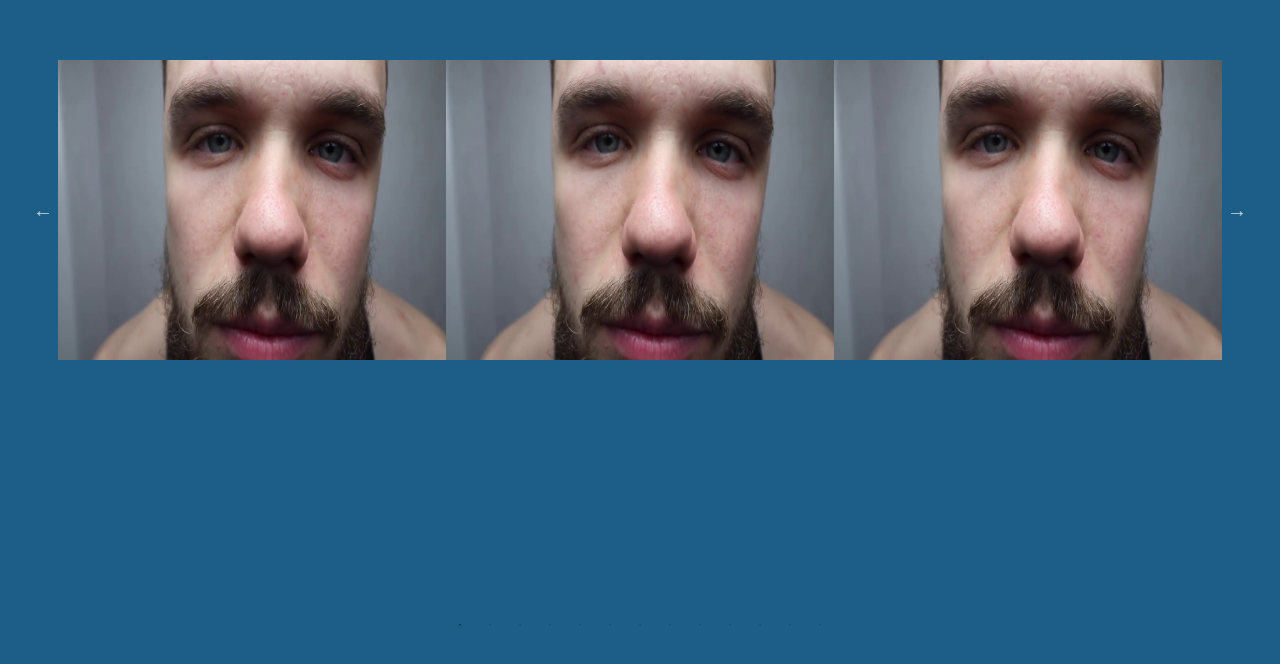
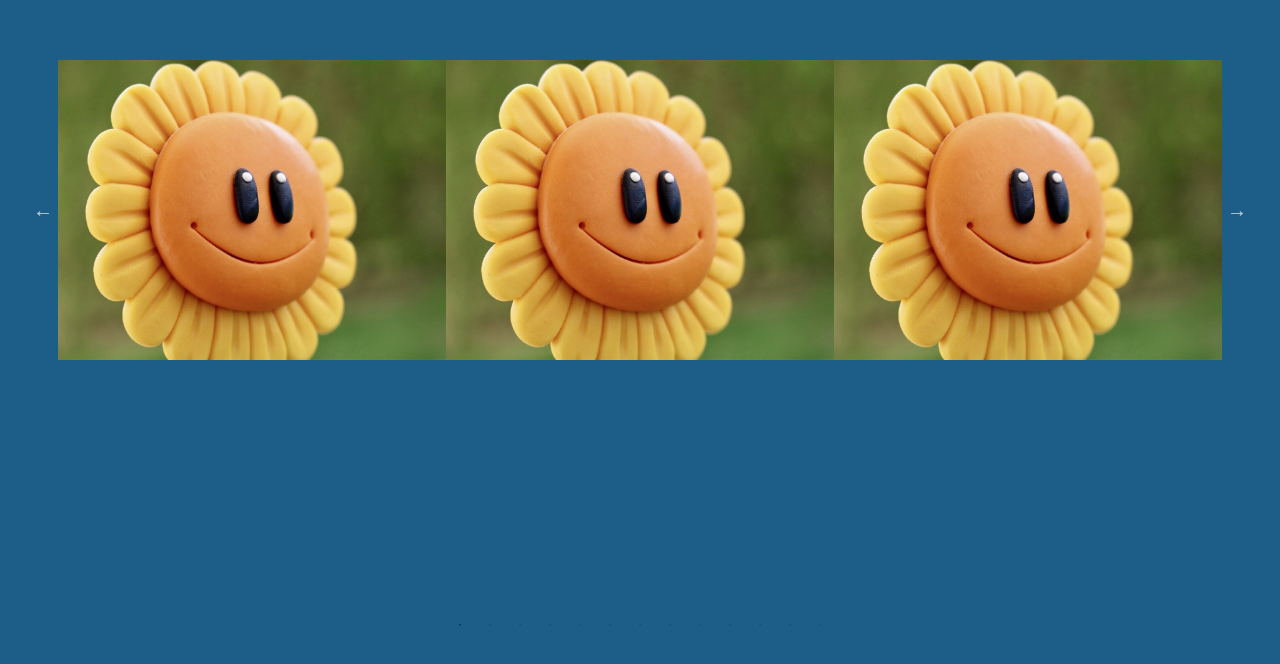
Before and after one commit to DrFaustus1/DrFaustus1.github.io, a plain HTML site: page task7/index.html in a window 1280 px wide. Shown: the part 248-912 px from the top of the page. Drawn offline with nearby package versions, Linux system fonts and the light colour scheme.

Commit message:
Update index.html

```diff
--- a/task7/index.html
+++ b/task7/index.html
@@ -13,79 +13,79 @@
     <div class="slider">
       <div class="slider__img">
         <img
-          src="6092.jpg"
+          src="hz.jpg"
              alt="облако1"
         />
       </div>
       <div class="slider__img">
         <img
-          src="6092.jpg"
+          src="hz.jpg"
              alt="облако2"
         />
       </div>
       <div class="slider__img">
         <img
-          src="6092.jpg"
+          src="hz.jpg"
              alt="облако3"
         />
       </div>
       <div class="slider__img">
         <img
-          src="6092.jpg"
+          src="hz.jpg"
              alt="облако4"
         />
       </div>
       <div class="slider__img">
         <img
-          src="6092.jpg"
+          src="hz.jpg"
              alt="облако5"
         />
       </div>
       <div class="slider__img">
         <img
-          src="6092.jpg"
+          src="hz.jpg"
              alt="облако6"
         />
       </div>
       <div class="slider__img">
         <img
-          src="6092.jpg"
+          src="hz.jpg"
              alt="облако7"
         />
       </div>
       <div class="slider__img">
         <img
-          src="6092.jpg"
+          src="hz.jpg"
              alt="облако8"
         />
       </div>
       <div class="slider__img">
         <img
-          src="6092.jpg"
+          src="hz.jpg"
              alt="облако9"
         />
       </div>
       <div class="slider__img">
         <img
-          src="6092.jpg"
+          src="hz.jpg"
              alt="облако10"
         />
       </div>
       <div class="slider__img">
         <img
-          src="6092.jpg"
+          src="hz.jpg"
              alt="облако11"
         />
       </div>
       <div class="slider__img">
         <img
-          src="6092.jpg"
+          src="hz.jpg"
              alt="облако12"
         />
       </div>
       <div class="slider__img">
         <img
-          src="6092.jpg"
+          src="hz.jpg"
              alt="облако13"
         />
       </div>
```
